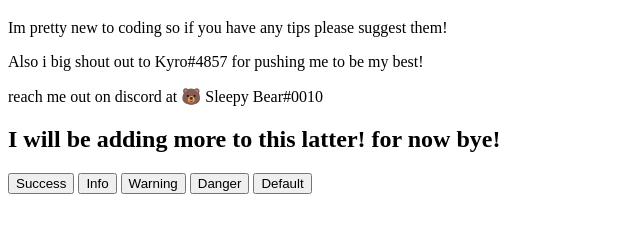
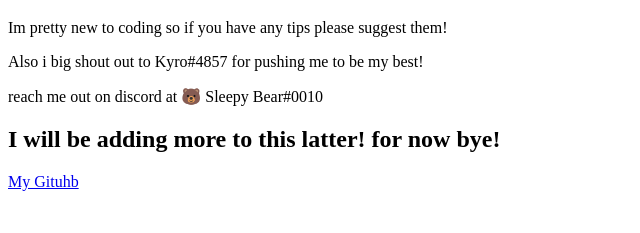
Before and after one commit to BFB2q/Yoda280.github.io, a plain HTML site: page index.html in a window 1280 px wide. Shown: the part 61-294 px from the top of the page, without its empty margins (0-640 px from the left). Drawn offline with Linux system fonts and the light colour scheme.

Commit message:
Update index.html

```diff
--- a/index.html
+++ b/index.html
@@ -6,10 +6,6 @@
 <p>Also i big shout out to Kyro#4857 for pushing me to be my best!</p>
 <p>reach me out on discord at 🐻 Sleepy Bear#0010</p>
 <h2>I will be adding more to this latter! for now bye!</h2>
-<button class="btn success">Success</button>
-<button class="btn info">Info</button>
-<button class="btn warning">Warning</button>
-<button class="btn danger">Danger</button>
-<button class="btn default">Default</button>
+<a href="https://github.com/Yoda280" class="button">My Gituhb</a>
 </body>
 </html>
```
